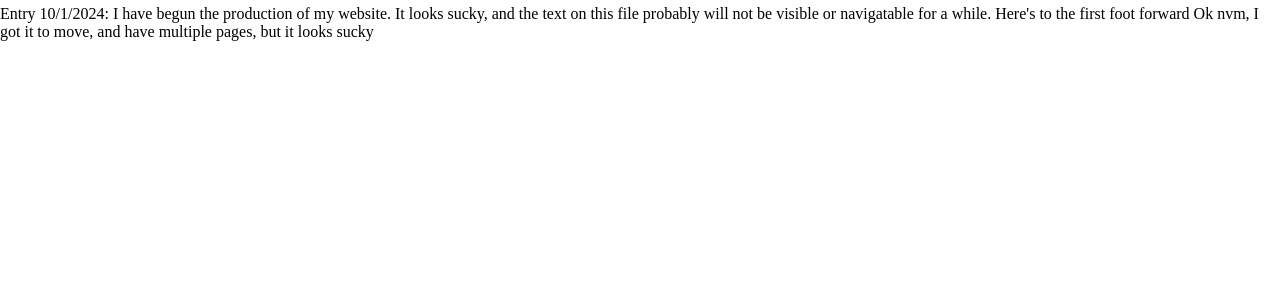
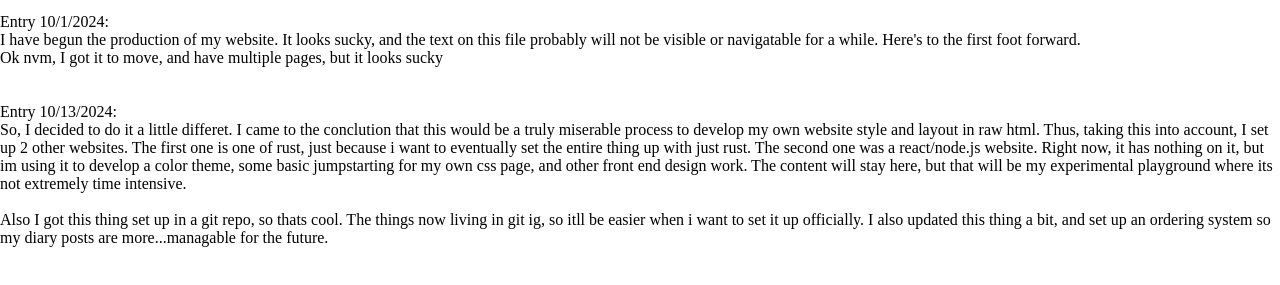
Before and after one commit to SpaceKing81/Website, a plain HTML site: page Pages/CodeDiary.html in a window 1280 px wide. Shown: the part 135-420 px from the top of the page. Drawn offline with Linux system fonts and the light colour scheme; a script that the page names is missing.

Commit message:
updated the diary, altered some of the housing

```diff
--- a/Pages/CodeDiary.html
+++ b/Pages/CodeDiary.html
@@ -15,11 +15,38 @@
         <li><a href="CodeDiary.html" class="nav-link">Code Diary</a></li>
       </ul>
     </nav>
-      <h1>Code Diary</h1>
-    Entry 10/1/2024: I have begun the production of my website. It looks sucky, and the
-    text on this file probably will not be visible or navigatable for a while. Here's to
-    the first foot forward
-    Ok nvm, I got it to move, and have multiple pages, but it looks sucky
+    <h1>Code Diary</h1>
+    <div class="Ant_siml">
+      <p class="simulation">
+
+      </p>
+    </div>
+    <div class="website">
+      <p class="website_build">
+        Entry 10/1/2024: <br>
+          I have begun the production of my website. It looks sucky, and the
+      text on this file probably will not be visible or navigatable for a while. Here's to
+      the first foot forward.
+      <br>
+      Ok nvm, I got it to move, and have multiple pages, but it looks sucky
+
+      <br>
+      <br>
+      <br>Entry 10/13/2024: <br>
+          So, I decided to do it a little differet. I came to the conclution that this would be a truly
+          miserable process to develop my own website style and layout in raw html. Thus, taking this into
+          account, I set up 2 other websites. The first one is one of rust, just because i want to eventually
+          set the entire thing up with just rust. The second one was a react/node.js website. Right now, it
+          has nothing on it, but im using it to develop a color theme, some basic jumpstarting for my own css
+          page, and other front end design work. The content will stay here, but that will be my experimental
+          playground where its not extremely time intensive. <br><br>
+          Also I got this thing set up in a git repo, so thats cool. The things now living in git ig, so itll be
+          easier when i want to set it up officially. I also updated this thing a bit, and set up an ordering
+          system so my diary posts are more...managable for the future.
+      </p>
+    </div>
+
+
     <script src="index.js"></script>
 </body>
 
```
